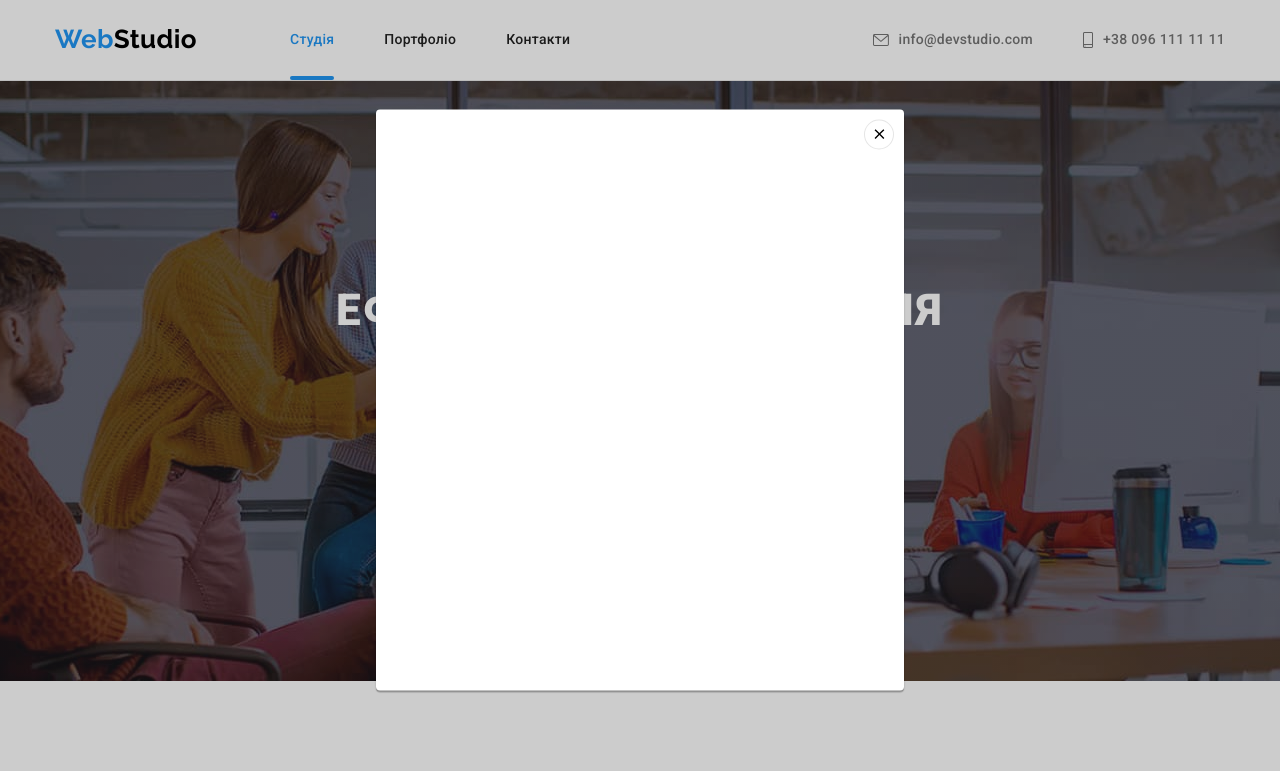
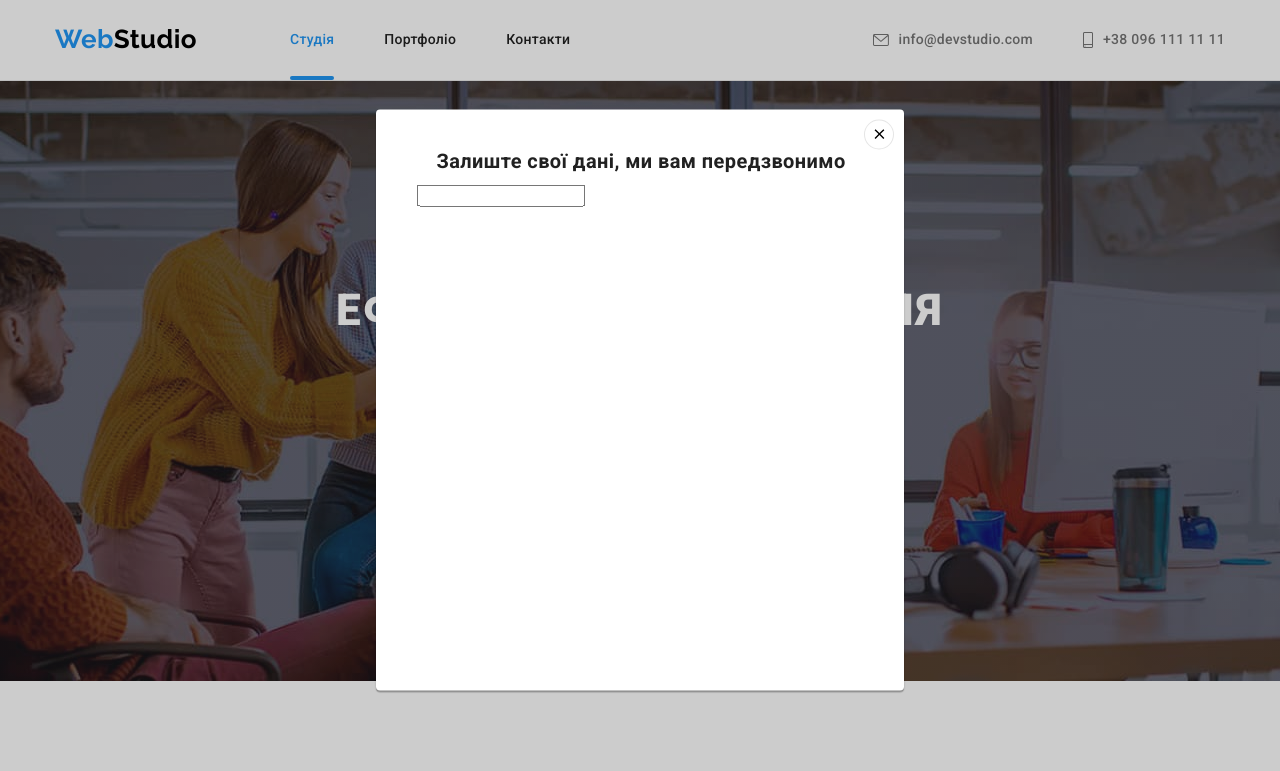
Before and after one commit to Whitelili/goit-markup-hw-05, a plain HTML site: page index.html in a window 1280 px wide. Both pictures are taken after a click on the button "Замовити послугу". Shown: the top 771 px of the page. Drawn offline with nearby package versions, Linux system fonts and the light colour scheme.

Commit message:
begin form

```diff
--- a/css/styles.css
+++ b/css/styles.css
@@ -694,6 +694,7 @@ transition: background-color 250ms cubic-bezier(0.4, 0, 0.2, 1), color 250ms cub
 
   width: 528px;
   height: 581px;
+  padding: 40px 39px 40px 41px;
 
   box-shadow: 0px 1px 3px rgba(0, 0, 0, 0.12), 0px 1px 1px rgba(0, 0, 0, 0.14),
     0px 2px 1px rgba(0, 0, 0, 0.2);
@@ -705,6 +706,15 @@ transition: background-color 250ms cubic-bezier(0.4, 0, 0.2, 1), color 250ms cub
   opacity: 0;
   visibility: hidden;
   pointer-events: none;
+}
+.modal-text{
+  text-align: center;
+  font-weight: 700;
+    font-size: 20px;
+    line-height: 1.15;
+    margin-bottom: 12px;
+
+    color:var(--title-text-color)
 }
 .close-button {
   position: absolute;
--- a/index.html
+++ b/index.html
@@ -602,6 +602,10 @@
             <use href="./img/svg/sprite.svg#icon-close"></use>
           </svg>
         </button>
+        <p class="modal-text">Залиште свої дані, ми вам передзвонимо</p>
+        <form action="" class="modal-form">
+          <input type="text">
+        </form>
       </div>
     </div>
     <script src="./js/modal.js"></script>
```
